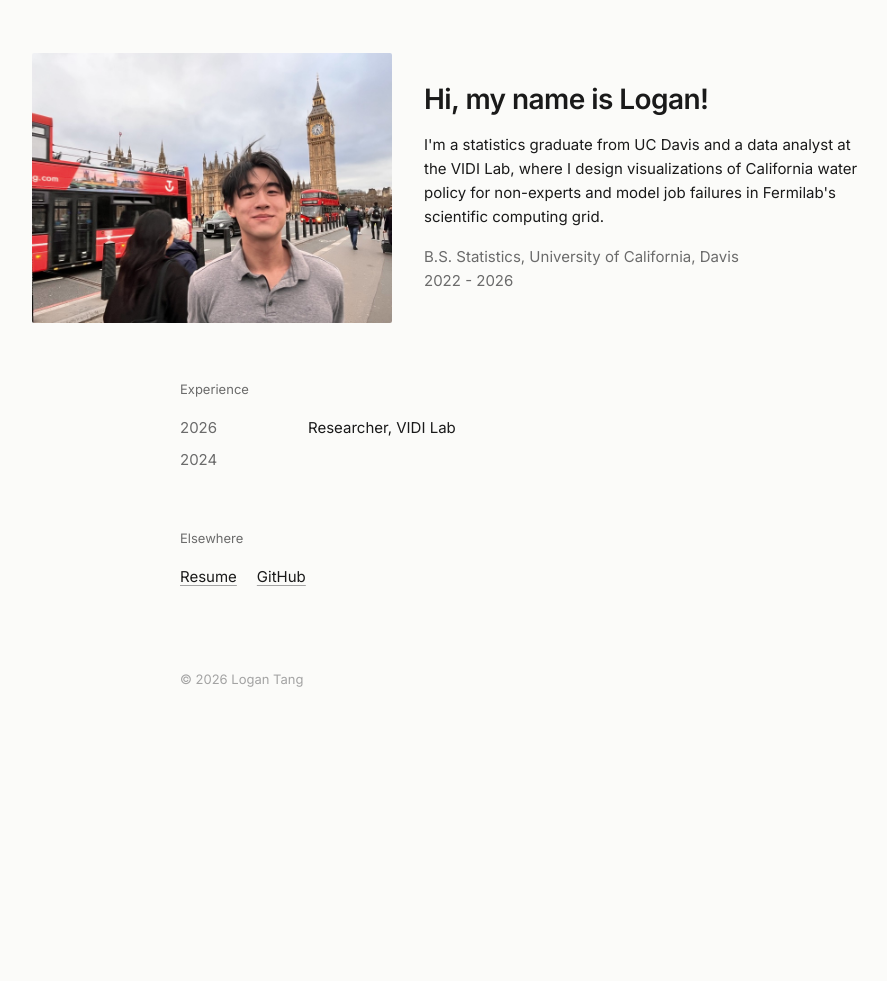
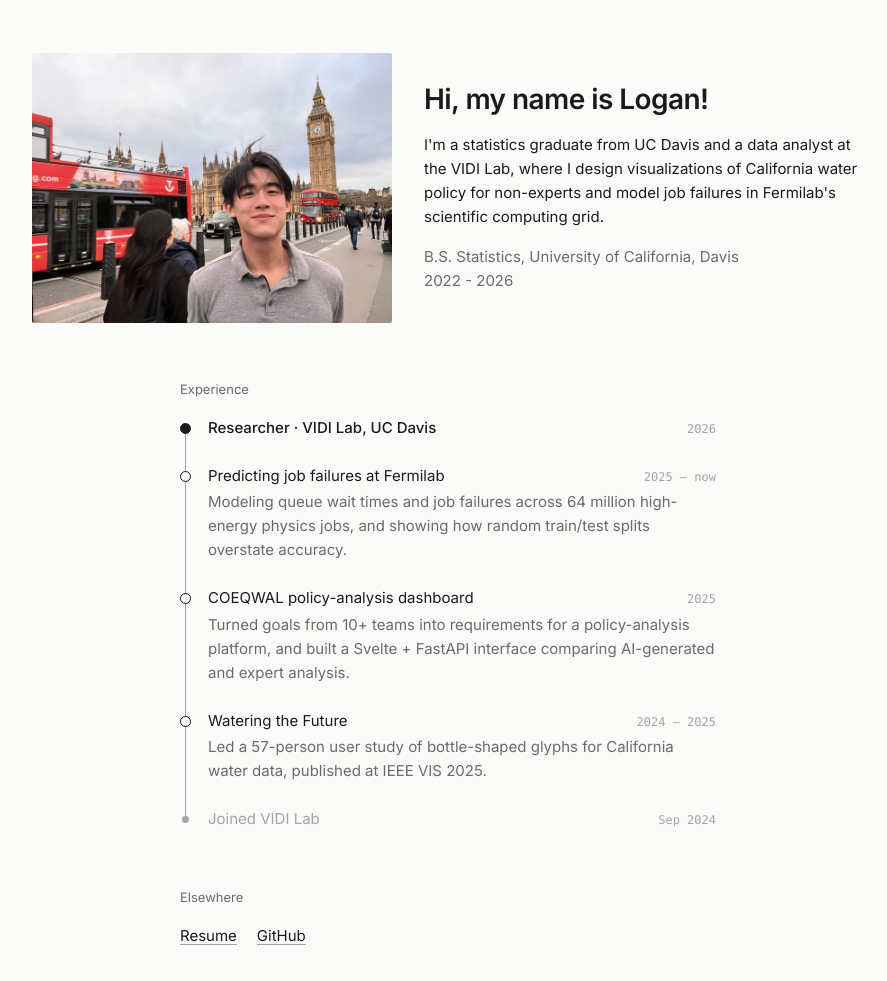
Before and after one commit to logtang/portfolio, a plain HTML site: page pages/landing.html in a window 1280 px wide. Shown: the part 115-1096 px from the top of the page, without its empty margins (192-1079 px from the left). Before the commit the page ends 852 px from the top, so only its background shows below. Drawn offline with Linux system fonts and the light colour scheme.

Commit message:
added: timeline to experience on landing page

```diff
--- a/pages/landing.html
+++ b/pages/landing.html
@@ -43,11 +43,47 @@
       </div>
 
       <h2>Experience</h2>
-      <dl class="facts">
-        <dt>2026</dt>
-        <dd>Researcher, VIDI Lab</dd>
-        <dt>2024</dt>
-      </dl>
+      <!-- Timeline: the first <li class="tl-head"> is the job (filled dot);
+           each following <li> is one project (hollow dot), newest first.
+           Copy a project <li> to add another; the line connects them automatically. -->
+      <ol class="timeline">
+        <li class="tl-head">
+          <div class="tl-row">
+            <span class="tl-title">Researcher · VIDI Lab, UC Davis</span>
+            <span class="tl-date">2026</span>
+          </div>
+        </li>
+        <li>
+          <div class="tl-row">
+            <span class="tl-title">Predicting job failures at Fermilab</span>
+            <span class="tl-date">2025 – now</span>
+          </div>
+          <p class="tl-caption">Modeling queue wait times and job failures across 64 million
+            high-energy physics jobs, and showing how random train/test splits overstate accuracy.</p>
+        </li>
+        <li>
+          <div class="tl-row">
+            <span class="tl-title">COEQWAL policy-analysis dashboard</span>
+            <span class="tl-date">2025</span>
+          </div>
+          <p class="tl-caption">Turned goals from 10+ teams into requirements for a policy-analysis
+            platform, and built a Svelte + FastAPI interface comparing AI-generated and expert analysis.</p>
+        </li>
+        <li>
+          <div class="tl-row">
+            <span class="tl-title">Watering the Future</span>
+            <span class="tl-date">2024 – 2025</span>
+          </div>
+          <p class="tl-caption">Led a 57-person user study of bottle-shaped glyphs for California water
+            data, published at IEEE VIS 2025.</p>
+        </li>
+        <li class="tl-start">
+          <div class="tl-row">
+            <span class="tl-title">Joined VIDI Lab</span>
+            <span class="tl-date">Sep 2024</span>
+          </div>
+        </li>
+      </ol>
 
       <h2>Elsewhere</h2>
       <ul class="links">
--- a/style.css
+++ b/style.css
@@ -9,6 +9,7 @@
    6. Index list      year / title / description rows (Research, Projects, Write-ups)
                       6a. read time   6b. link row   6c. thumbnails
    7. Small lists     .links (inline links), .facts (label / value rows)
+   8. Timeline        commit-graph style job + projects (landing Experience)
 
    Small-screen overrides (max-width: 480px) sit at the end of each section,
    right after the rules they change.
@@ -329,3 +330,86 @@ p { margin: 0 0 1rem; }
   .facts { grid-template-columns: 1fr; gap: 0; }
   .facts dd { margin-bottom: 0.75rem; }
 }
+
+
+/* 8. Timeline -------------------------------------------------------------- */
+
+/* Each <li> draws its own piece of the vertical line (::before) and its dot
+   (::after). The line starts at the first dot and stops at the last one. */
+.timeline {
+  --tl-dot: 11px;
+  --tl-mid: 0.8rem;   /* vertical center of a row's first line of text */
+  list-style: none;
+  margin: 0;
+  padding: 0;
+}
+
+.timeline li {
+  position: relative;
+  padding: 0 0 1.5rem 1.75rem;
+}
+
+.timeline li:last-child { padding-bottom: 0; }
+
+.timeline li::before {   /* line */
+  content: "";
+  position: absolute;
+  left: calc(var(--tl-dot) / 2 - 0.5px);
+  top: 0;
+  bottom: 0;
+  width: 1px;
+  background: var(--faint);
+}
+
+.timeline li:first-child::before { top: var(--tl-mid); }
+.timeline li:last-child::before { bottom: auto; height: var(--tl-mid); }
+.timeline li:only-child::before { display: none; }
+
+.timeline li::after {    /* dot: hollow for projects */
+  content: "";
+  position: absolute;
+  left: 0;
+  top: calc(var(--tl-mid) - var(--tl-dot) / 2);
+  width: var(--tl-dot);
+  height: var(--tl-dot);
+  border: 1.5px solid var(--text);
+  border-radius: 50%;
+  background: var(--bg);   /* covers the line behind the dot */
+}
+
+.timeline .tl-head::after { background: var(--text); }   /* filled for the job */
+
+/* start date: a smaller filled dot that ends the line, like a root commit */
+.timeline .tl-start::after {
+  --tl-start-dot: 7px;
+  left: calc((var(--tl-dot) - var(--tl-start-dot)) / 2);
+  top: calc(var(--tl-mid) - var(--tl-start-dot) / 2);
+  width: var(--tl-start-dot);
+  height: var(--tl-start-dot);
+  border: 0;
+  background: var(--faint);
+}
+
+.tl-start .tl-title { color: var(--faint); }
+
+.tl-row {
+  display: flex;
+  flex-wrap: wrap;
+  justify-content: space-between;
+  align-items: baseline;
+  gap: 0 1rem;
+}
+
+.tl-head .tl-title { font-weight: 500; }
+
+.tl-date {
+  color: var(--faint);
+  font-family: ui-monospace, SFMono-Regular, Menlo, monospace;
+  font-size: 12px;
+  white-space: nowrap;
+}
+
+.tl-caption {
+  margin: 0.15rem 0 0;
+  color: var(--muted);
+}
```
